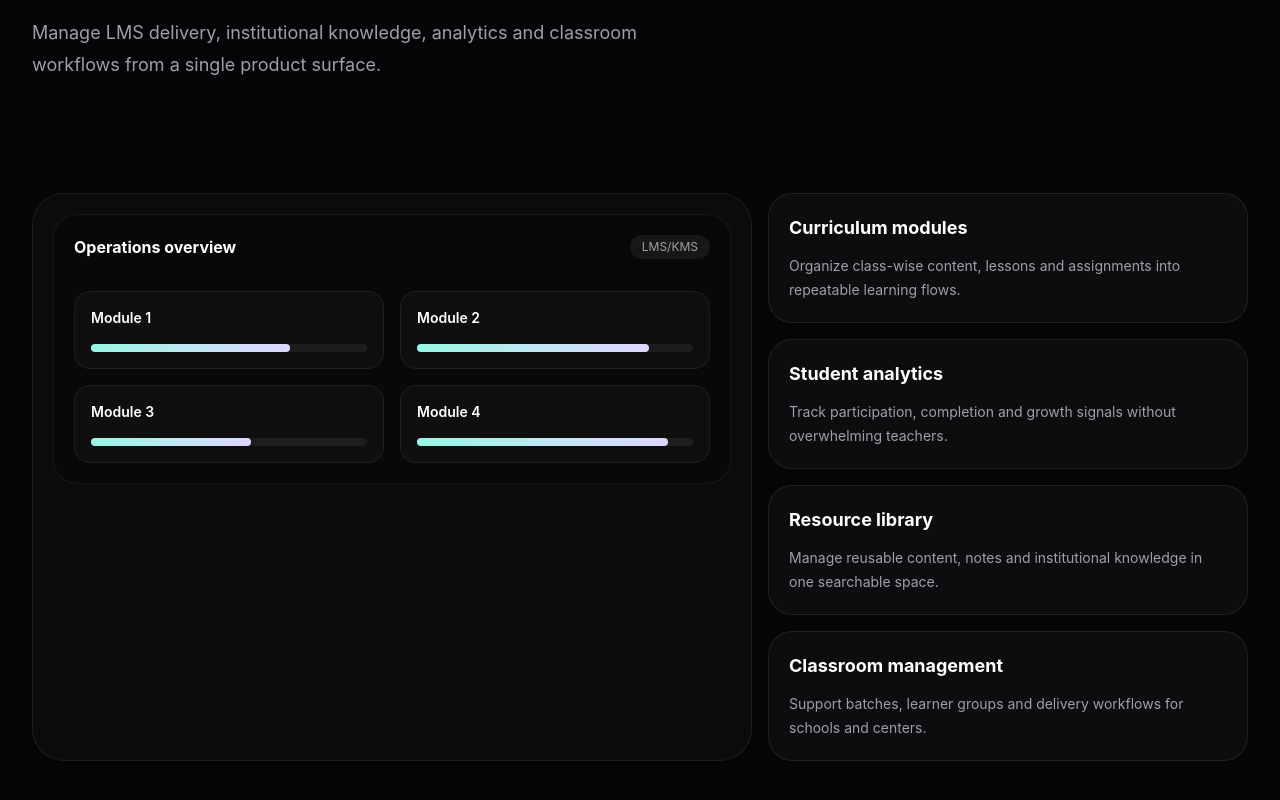
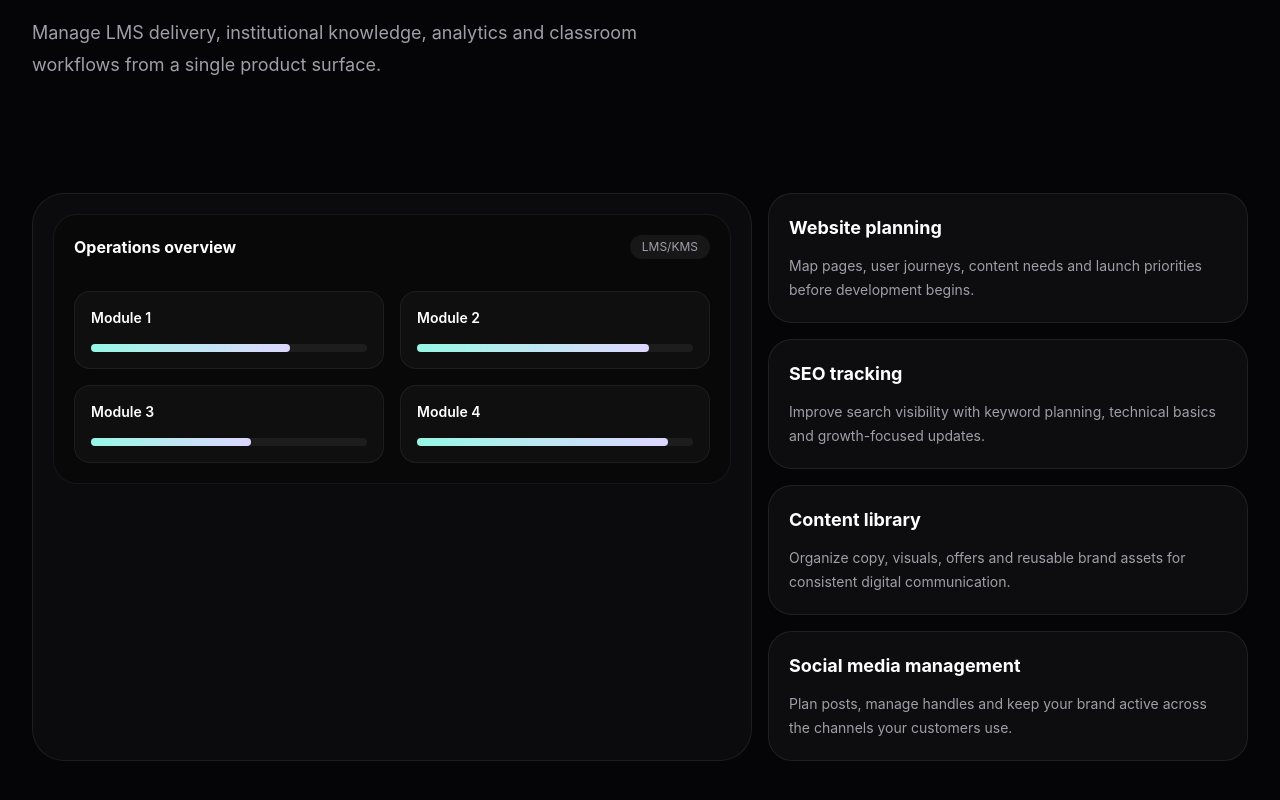
Before and after one commit to VickyKumarOfficial/wiedigital, a React (Vite) app: page /platform in a window 1280 px wide. Shown: the part 490-1290 px from the top of the page. Built offline with nearby package versions, Linux system fonts and the light colour scheme.

Commit message:
Workflow process

```diff
--- a/src/components/InstitutionPlatformSection.tsx
+++ b/src/components/InstitutionPlatformSection.tsx
@@ -7,31 +7,31 @@ function PlatformGlow({ proximity = 120, opacity = 0.58, spread = 38 }: { proxim
 }
 
 const curriculumTracks = [
-  'Introduction to AI foundations',
-  'Prompt design and safety',
-  'Data literacy projects',
-  'Capstone project studio',
+  'Website design roadmap',
+  'App development workflow',
+  'SEO content planning',
+  'Social media calendar',
 ]
 
 const learnerBatches = [
-  { name: 'Batch 1', progress: 78 },
-  { name: 'Batch 2', progress: 64 },
-  { name: 'Batch 3', progress: 86 },
-  { name: 'Batch 4', progress: 52 },
+  { name: 'Website', progress: 78 },
+  { name: 'SEO', progress: 64 },
+  { name: 'Social', progress: 86 },
+  { name: 'Content', progress: 52 },
 ]
 
 const learnerStatGroups = [
-  { title: 'Learning Progress', stats: learnerBatches.slice(0, 2) },
-  { title: 'Batch Exam Results', stats: learnerBatches.slice(2) },
+  { title: 'Project Progress', stats: learnerBatches.slice(0, 2) },
+  { title: 'Growth Channels', stats: learnerBatches.slice(2) },
 ]
 
 const learnerInsights = [
-  { value: '12', label: 'active learners' },
-  { value: '3', label: 'modules due' },
-  { value: '2', label: 'review alerts' },
+  { value: '12', label: 'active tasks' },
+  { value: '3', label: 'launch items' },
+  { value: '2', label: 'review notes' },
 ]
 
-const coreTrackTerms = ['Artificial Intelligence', 'Coding', 'Computer Science', 'GitHub', 'Programming', 'Boards Curriculum']
+const coreTrackTerms = ['Web Design', 'App Development', 'SEO Strategy', 'Social Media', 'CMS Setup', 'Digital Consulting']
 
 export default function InstitutionPlatformSection() {
   const [viewMode, setViewMode] = useState<'list' | 'grid'>('list')
@@ -127,13 +127,13 @@ export default function InstitutionPlatformSection() {
           <PlatformGlow opacity={0.62} proximity={210} spread={46} />
           <div className="flex flex-col gap-4">
             <div>
-              <p className="text-sm font-semibold uppercase tracking-[0.18em] text-violet-200/65">Institution platform</p>
+              <p className="text-sm font-semibold uppercase tracking-[0.18em] text-violet-200/65">Growth workflow</p>
               <h2 className="mt-3 max-w-full text-balance text-4xl font-bold tracking-normal text-white md:text-5xl">
-                LMS and KMS tools for curriculum delivery.
+                Everything your online presence needs in one clear plan.
               </h2>
             </div>
             <p className="max-w-2xl text-sm leading-6 text-zinc-400">
-              A dashboard-style workspace for content, classrooms, progress and institutional knowledge.
+              Plan websites, apps, SEO, social media and content updates through a focused digital roadmap.
             </p>
           </div>
 
@@ -155,14 +155,14 @@ export default function InstitutionPlatformSection() {
                 <span className="h-2.5 w-2.5 rounded-full bg-violet-200/60" />
                 <span className="h-2.5 w-2.5 rounded-full bg-white/35" />
               </div>
-              <span className="text-xs font-semibold text-zinc-500">Wielearn workspace</span>
+              <span className="text-xs font-semibold text-zinc-500">WeDigitize workspace</span>
             </div>
 
             <div className="grid min-h-80 gap-3 p-4 md:grid-cols-[0.8fr_1.2fr]">
               <div className="grid gap-3">
                 <div className="group/curriculum relative overflow-hidden rounded-2xl border border-white/[0.06] bg-white/[0.035] p-4">
                   <PlatformGlow opacity={0.54} proximity={120} spread={34} />
-                  <p className="text-sm font-semibold text-white">Curriculum stack</p>
+                  <p className="text-sm font-semibold text-white">Service stack</p>
                   <div className="mt-4 grid gap-2">
                     {curriculumTracks.map((track, index) => (
                       <button
@@ -182,7 +182,7 @@ export default function InstitutionPlatformSection() {
                   className="relative overflow-hidden rounded-2xl border border-teal-200/[0.12] bg-teal-200/[0.06] p-4"
                 >
                   <PlatformGlow opacity={0.5} proximity={110} spread={32} />
-                  <p className="text-xl font-semibold text-white">Core tracks:</p>
+                  <p className="text-xl font-semibold text-white">Core services:</p>
                   <div className="mt-2 flex min-h-8 items-center rounded-xl border border-white/[0.06] bg-black/20 px-3">
                     <p className="truncate text-sm font-bold text-white">
                       {coreTrackTerms[coreTrackIndex].slice(0, typedTrackLength)}
@@ -203,7 +203,7 @@ export default function InstitutionPlatformSection() {
               >
                 <PlatformGlow opacity={0.54} proximity={140} spread={36} />
                 <div className="flex items-center justify-between">
-                  <p className="text-sm font-semibold text-white">Learner progress</p>
+                  <p className="text-sm font-semibold text-white">Project progress</p>
                   <div className="grid grid-cols-2 overflow-hidden rounded-full border border-white/[0.07] bg-white/[0.04] p-0.5">
                     {(['list', 'grid'] as const).map((mode) => (
                       <button
--- a/src/data/home.ts
+++ b/src/data/home.ts
@@ -83,20 +83,20 @@ export const learningExperience: ExperienceStep[] = [
 
 export const platformFeatures: PlatformFeature[] = [
   {
-    title: 'Curriculum modules',
-    description: 'Organize class-wise content, lessons and assignments into repeatable learning flows.',
+    title: 'Website planning',
+    description: 'Map pages, user journeys, content needs and launch priorities before development begins.',
   },
   {
-    title: 'Student analytics',
-    description: 'Track participation, completion and growth signals without overwhelming teachers.',
+    title: 'SEO tracking',
+    description: 'Improve search visibility with keyword planning, technical basics and growth-focused updates.',
   },
   {
-    title: 'Resource library',
-    description: 'Manage reusable content, notes and institutional knowledge in one searchable space.',
+    title: 'Content library',
+    description: 'Organize copy, visuals, offers and reusable brand assets for consistent digital communication.',
   },
   {
-    title: 'Classroom management',
-    description: 'Support batches, learner groups and delivery workflows for schools and centers.',
+    title: 'Social media management',
+    description: 'Plan posts, manage handles and keep your brand active across the channels your customers use.',
   },
 ]
 
```
